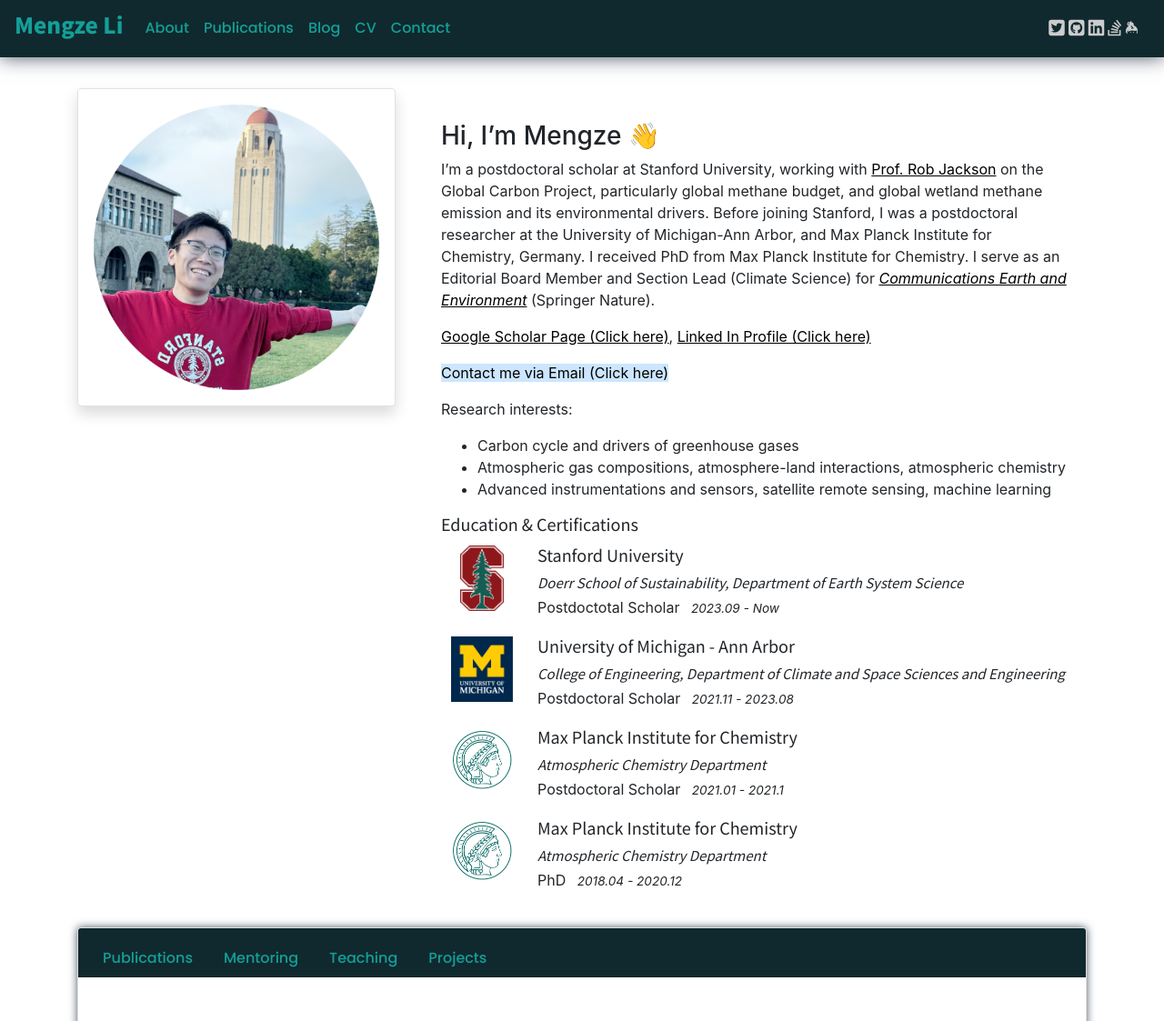
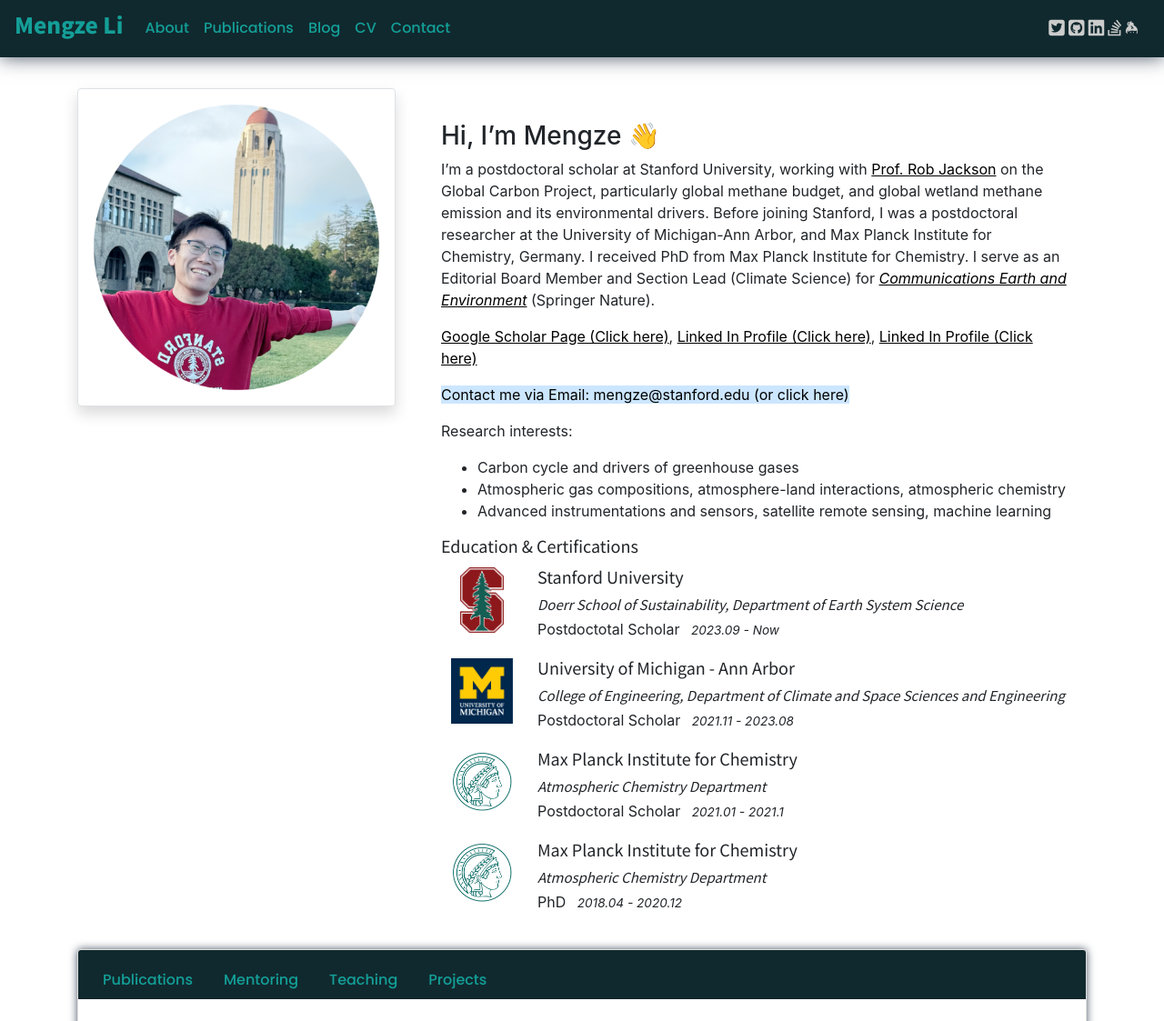
Before and after one commit to limengze1991/limengze1991.github.io, a Jekyll site: the page built from index.md, in a window 1280 px wide, cut to the strip 0-1123 px from the top of the page. Shown: the whole strip at 91% size. Built offline with Jekyll 4.4.1, drawn with Linux system fonts in a browser that asks for light colours; nearby versions of some CDN libraries; comment, search, counter and statistics services are not loaded; our own code applies the rules of GitHub Pages for plain Markdown files.

Commit message:
update: bio

```diff
--- a/index.md
+++ b/index.md
@@ -6,9 +6,9 @@
 ### Hi, I'm Mengze 👋
 I'm a postdoctoral scholar at Stanford University, working with <a href="https://jacksonlab.stanford.edu/" target="_blank" style="text-decoration: underline;">Prof. Rob Jackson</a> on the Global Carbon Project, particularly global methane budget, and global wetland methane emission and its environmental drivers. Before joining Stanford, I was a postdoctoral researcher at the University of Michigan-Ann Arbor, and Max Planck Institute for Chemistry, Germany. I received PhD from Max Planck Institute for Chemistry. I serve as an Editorial Board Member and Section Lead (Climate Science) for <a href="https://www.nature.com/commsenv/" target="_blank" style="text-decoration: underline;"><i>Communications Earth and Environment</i></a> (Springer Nature).
 
-<a href="https://scholar.google.com/citations?user=6uJuFqEAAAAJ&hl=en" target="_blank" style="text-decoration: underline;">Google Scholar Page (Click here)</a>,  <a href="https://www.linkedin.com/in/mengze-li-19049b178/" target="_blank" style="text-decoration: underline;">Linked In Profile (Click here)</a>
+<a href="https://scholar.google.com/citations?user=6uJuFqEAAAAJ&hl=en" target="_blank" style="text-decoration: underline;">Google Scholar Page (Click here)</a>,  <a href="https://www.linkedin.com/in/mengze-li-19049b178/" target="_blank" style="text-decoration: underline;">Linked In Profile (Click here)</a>,  <a href="https://www.linkedin.com/in/mengze-li-19049b178/" target="_blank" style="text-decoration: underline;">Linked In Profile (Click here)</a>
 
-<a href="mailto:mengze@stanford.edu" target="_blank" style="background-color: #cce6ff; text-decoration: none;">Contact me via Email (Click here)</a>
+<a href="mailto:mengze@stanford.edu" target="_blank" style="background-color: #cce6ff; text-decoration: none;">Contact me via Email: mengze@stanford.edu (or click here)</a>
 
 Research interests:
  - Carbon cycle and drivers of greenhouse gases
```
